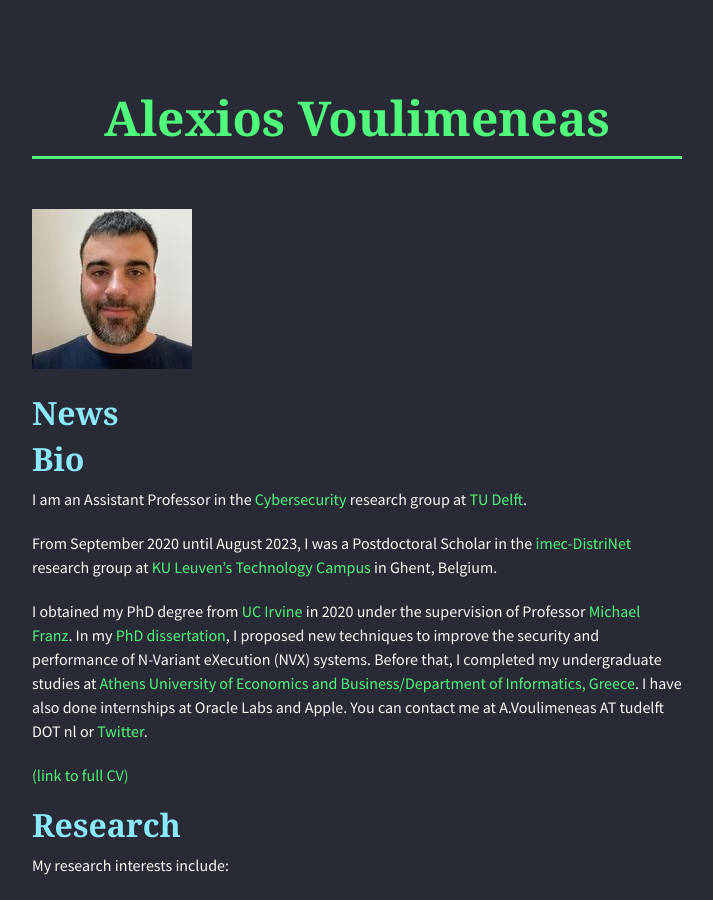
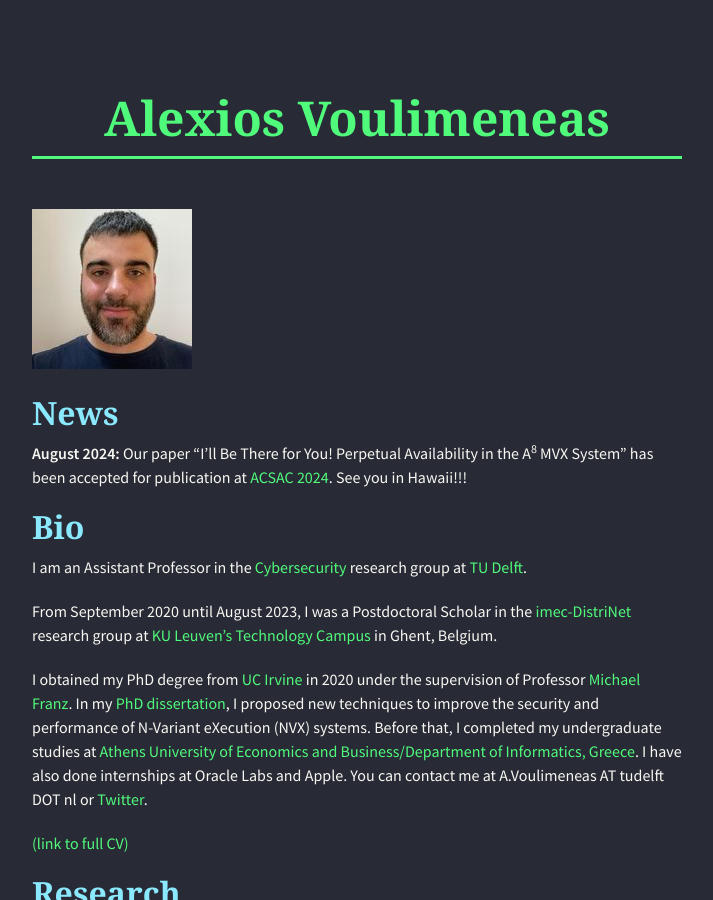
Before and after one commit to alexios-voulimeneas/alexios-voulimeneas.github.io, a Jekyll site: the page built from index.md, in a window 1280 px wide and 900 px high. Shown: the whole window, without its empty margins (283-996 px from the left). Built offline with Jekyll 4.4.1, drawn with Linux system fonts in a browser that asks for light colours; nearby versions of some CDN libraries; the repository's description, which GitHub fills in, is left out.

Commit message:
Update index.md

```diff
--- a/index.md
+++ b/index.md
@@ -5,6 +5,8 @@ layout: default
 ![](347243904_792580402232741_4838750978437221448_n.jpg)
 
 ## [](#header-2)News
+
+**August 2024:** Our paper "I’ll Be There for You! Perpetual Availability in the A<sup>8</sup> MVX System" has been accepted for publication at [ACSAC 2024](https://www.acsac.org/2024/submissions/papers/). See you in Hawaii!!!
 
 ## [](#header-2)Bio
 
```
